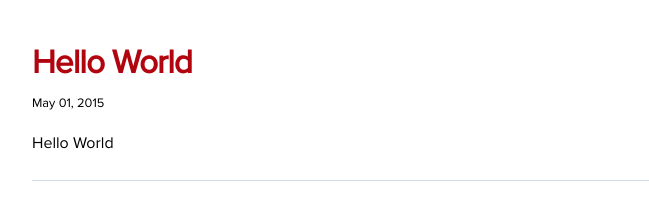
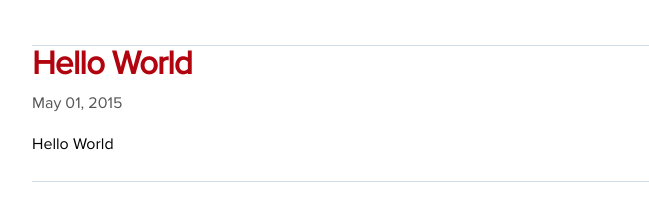
Before and after one commit to sawantatharva/atharva-sawant-blog, a Gatsby site: page / in a window 1280 px wide. Shown: the part 229-439 px from the top of the page, 292-941 px from the left. Built offline with nearby package versions, Linux system fonts and the light colour scheme; Gatsby itself is replaced by a stand-in of ours.

Commit message:
Update style.css

```diff
--- a/src/style.css
+++ b/src/style.css
@@ -274,6 +274,7 @@ a:focus {
   padding-bottom: var(--spacing-6);
   margin-top: var(--spacing-6);
   border-bottom: 1px solid #d1dce5;
+  border-top: 1px solid #d1dce5;
 }
 
 .post-list-item p {
@@ -285,6 +286,11 @@ a:focus {
   color: var(--color-primary);
   margin-top: var(--spacing-0);
   margin-bottom: var(--spacing-2);
+}
+
+.post-list-item small {
+  color: #555555;
+  font-size: var(--fontSize-1)
 }
 
 .post-list-item header {
```
